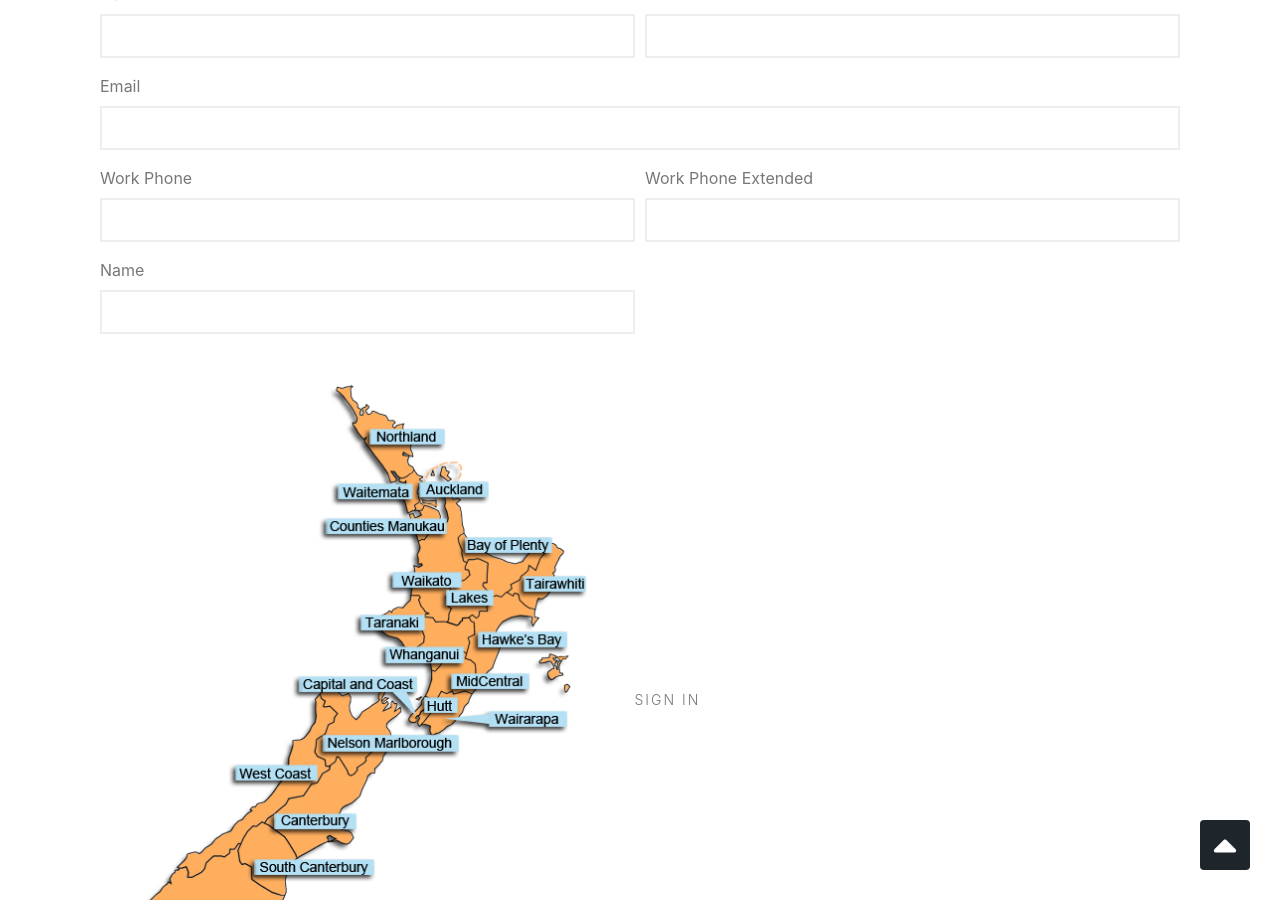
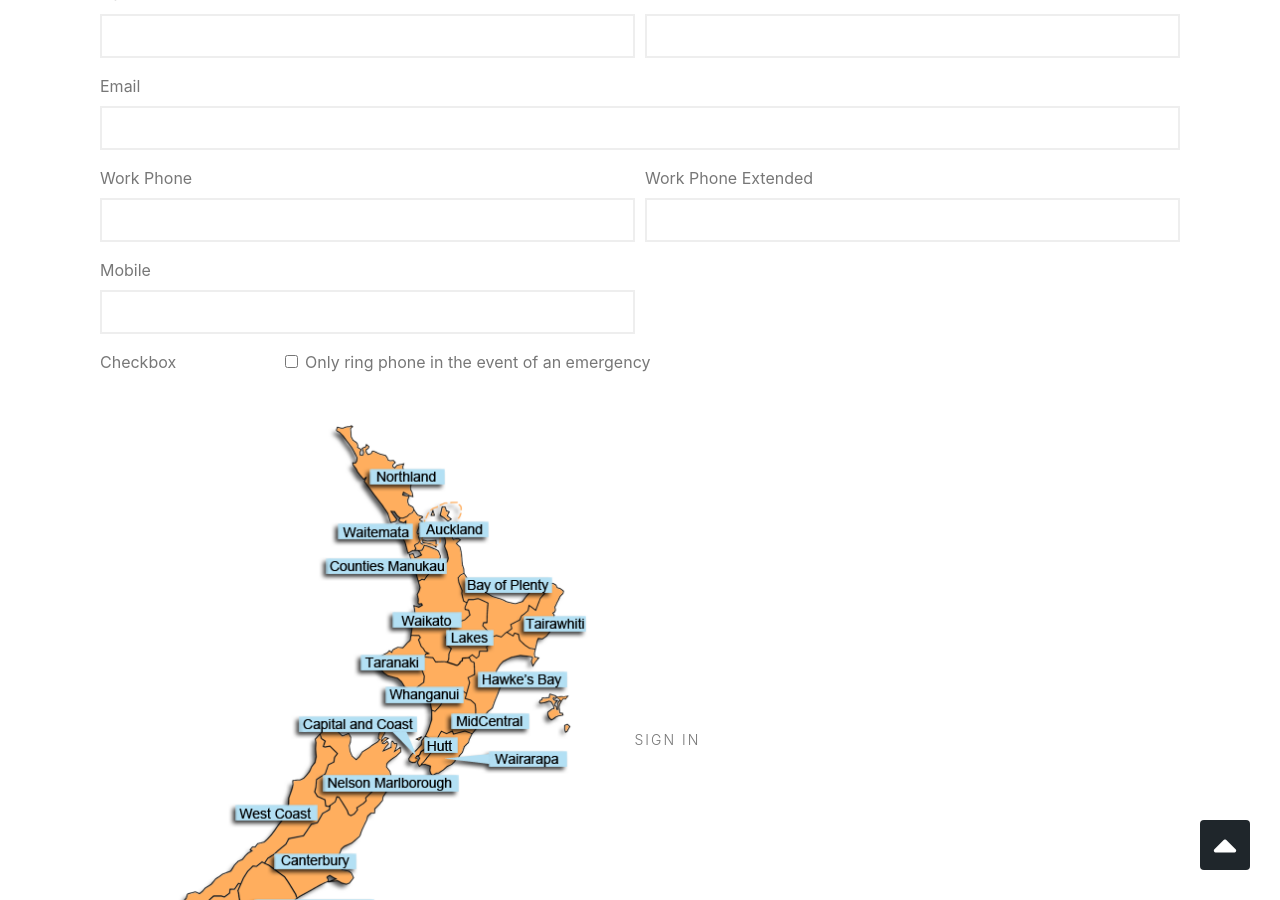
Before and after one commit to thetanewzealand/thetanewzealand.github.io, a Jekyll site: the page built from registration.md, in a window 1280 px wide and 900 px high, scrolled down 600 px. Built offline with Jekyll 4.4.1, drawn with Linux system fonts in a browser that asks for light colours; nearby versions of some CDN libraries.

Commit message:
Adding files

```diff
--- a/_layouts/registration.html
+++ b/_layouts/registration.html
@@ -38,8 +38,20 @@ layout: hero
 
       <div class="form-row">
         <div class="form-group col-md-6 col-sm-12">
-          <label for="inputEmail4">Name</label>
+          <label for="inputEmail4">Mobile</label>
           <input type="email" class="form-control" id="inputEmail4" placeholder="">
+        </div>
+      </div>
+
+      <div class="form-group row">
+        <div class="col-sm-2">Checkbox</div>
+        <div class="col-sm-10">
+          <div class="form-check">
+            <input class="form-check-input" type="checkbox" id="gridCheck1">
+            <label class="form-check-label" for="gridCheck1">
+              Only ring phone in the event of an emergency
+            </label>
+          </div>
         </div>
       </div>
 
```
